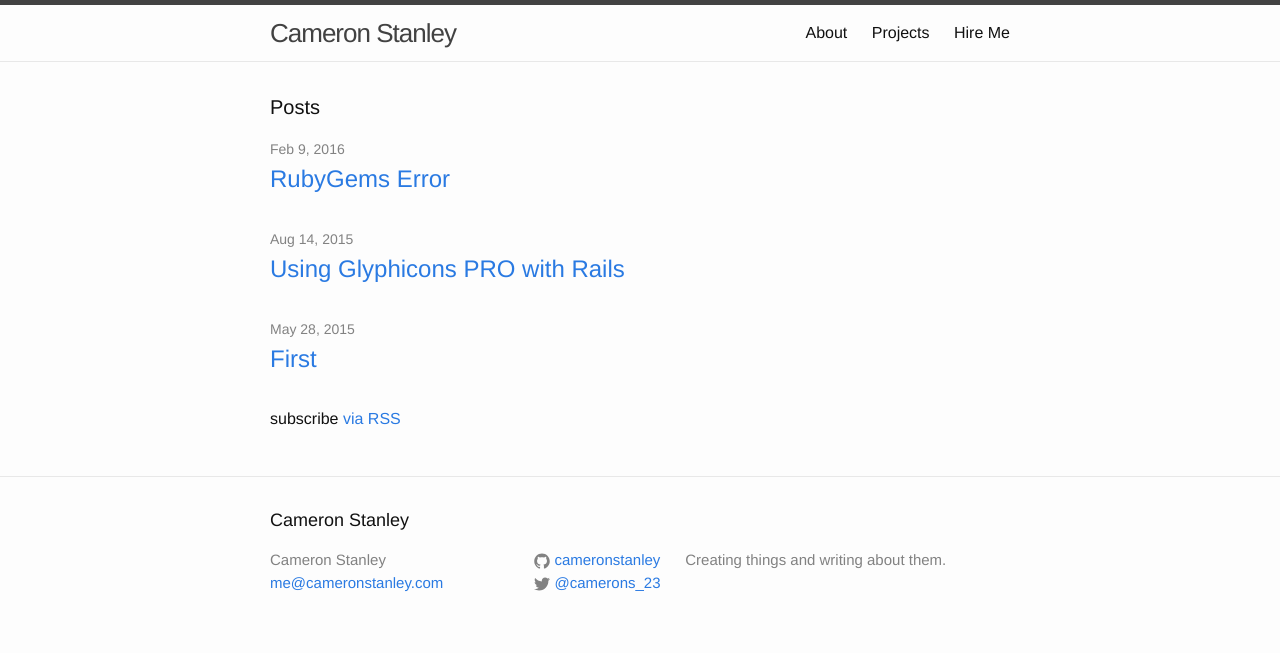
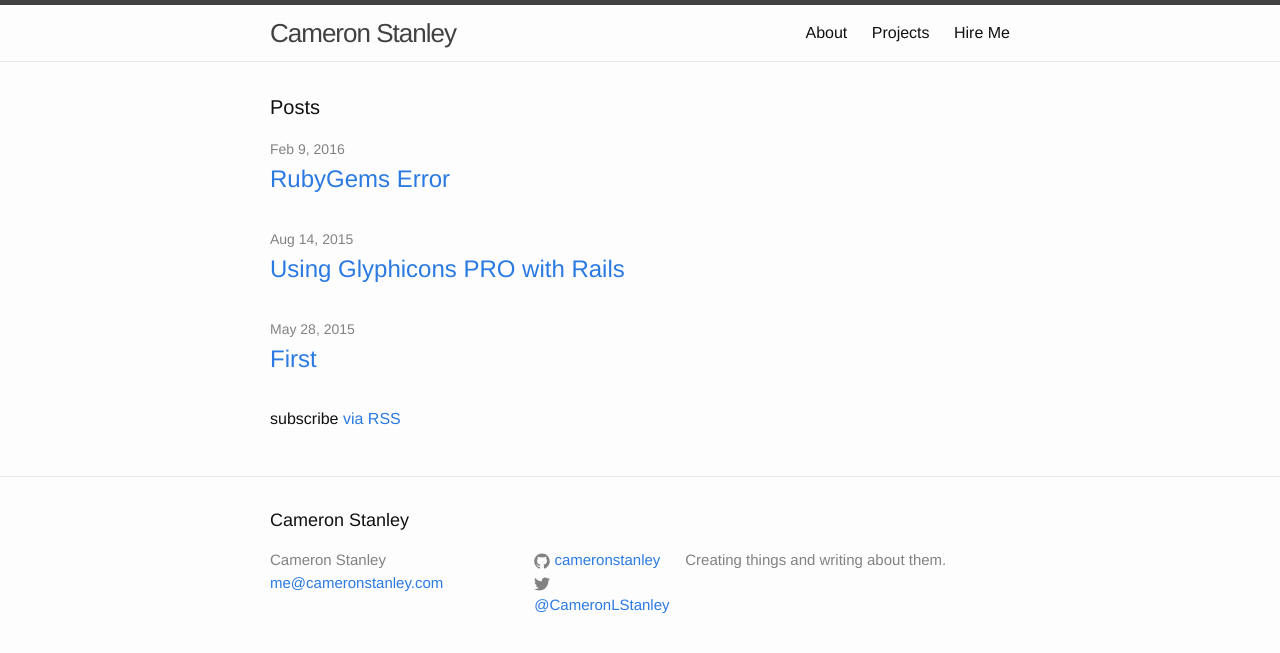
Before and after one commit to cameronstanley/cameronstanley.github.io, a Jekyll site: the page built from index.html, in a window 1280 px wide. Shown: the top 653 px of the page. Built offline with Jekyll 4.4.1, drawn with Linux system fonts in a browser that asks for light colours.

Commit message:
Update Twitter handle

```diff
--- a/_config.yml
+++ b/_config.yml
@@ -4,7 +4,7 @@ email: me@cameronstanley.com
 description: Creating things and writing about them.
 baseurl: ""
 url: "http://cameronstanley.com"
-twitter_username: "@camerons_23"
+twitter_username: "@CameronLStanley"
 github_username: cameronstanley
 
 # Build settings
```
